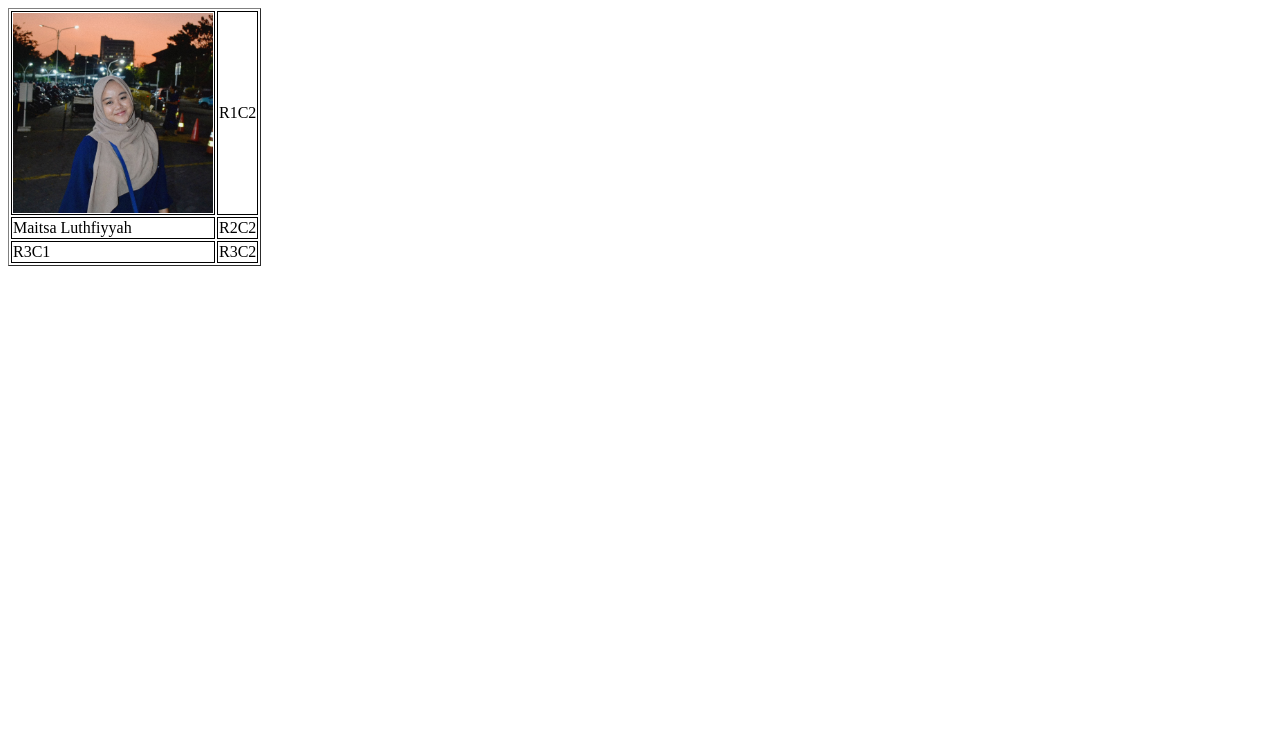
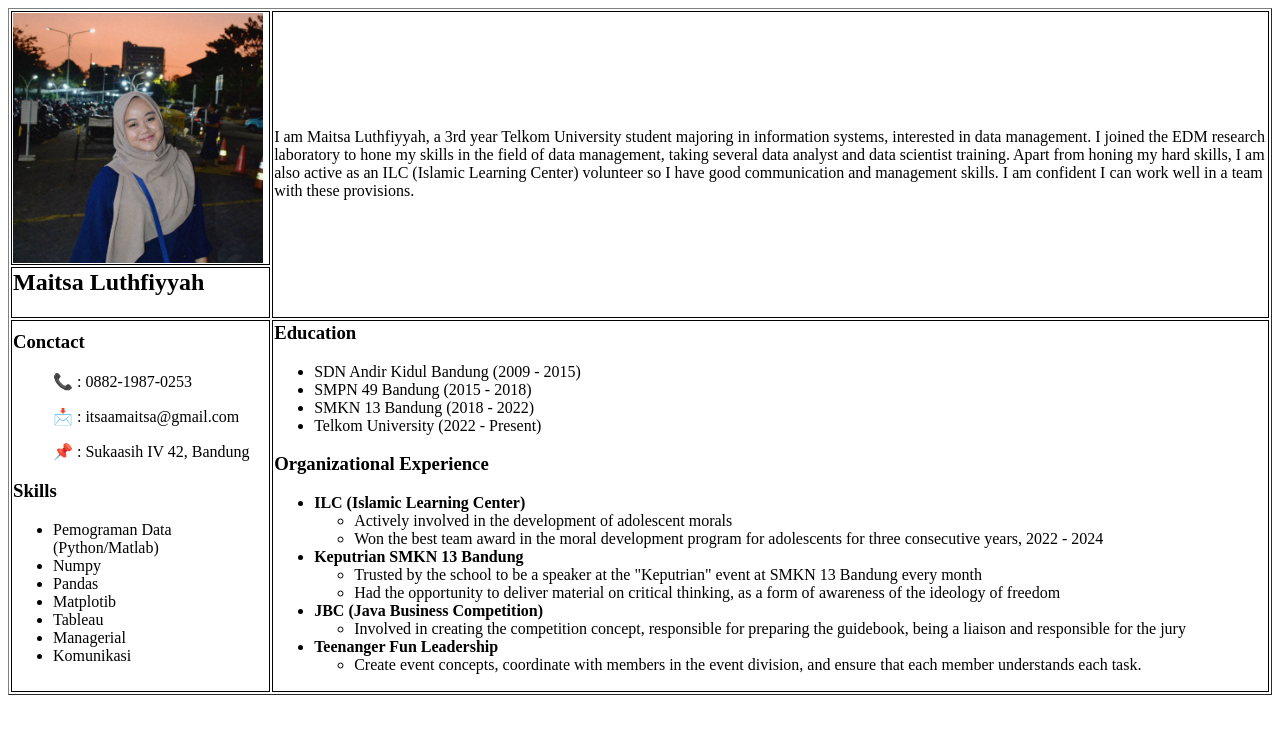
Before and after one commit to tsaacod/Website-Personal_Profile, a plain HTML site: page index.html in a window 1280 px wide. Drawn offline with Linux system fonts and the light colour scheme.

Commit message:
index.html

```diff
--- a/index.html
+++ b/index.html
@@ -1,22 +1,92 @@
 <html>
     <head>
-        <title>Halaman 1</title>
+        <title>Personal Profil</title>
     </head>
     <body>
         <TABLE border="1">
             <TR>
                 <TD style="border: solid 1px black" >
-                    <img src="week2_img1.jpg" width="200">
+                    <img src="week2_img1.jpg" width="250">
                 </TD>
-                <TD style="border: solid 1px black">R1C2</TD>
+                <TD style="border: solid 1px black" rowspan="2">
+                    <p>
+                        I am Maitsa Luthfiyyah, a 3rd year Telkom University student majoring in information systems, interested in data management. I joined the EDM research laboratory to hone my skills in the field of data management, taking several data analyst and data scientist training. Apart from honing my hard skills, I am also active as an ILC (Islamic Learning Center) volunteer so I have good communication and management skills. I am confident I can work well in a team with these provisions.
+                    </p>
+                </TD>
             </TR>
             <TR>
-                <TD style="border: solid 1px black">Maitsa Luthfiyyah</TD>
-                <TD style="border: solid 1px black">R2C2</TD>
+                <TD style="border: solid 1px black"><h2>Maitsa Luthfiyyah</h2></TD>
             </TR>
             <TR>
-                <TD style="border: solid 1px black">R3C1</TD>
-                <TD style="border: solid 1px black">R3C2</TD>
+                <TD style="border: solid 1px black">
+                    <h3>Conctact</h3>
+                    <ul>
+                        <p>
+                            📞  : 0882-1987-0253
+                        </p>
+                        <p>
+                            📩  : itsaamaitsa@gmail.com
+                        </p>
+                        <p>
+                            📌  : Sukaasih IV 42, Bandung
+                        </p>
+                    </ul>
+
+                    <h3>Skills</h3>
+                    <ul>
+                        <li>Pemograman Data (Python/Matlab)</li>
+                        <li>Numpy</li>
+                        <li>Pandas</li>
+                        <li>Matplotib</li>
+                        <li>Tableau</li>
+                        <li>Managerial</li>
+                        <li>Komunikasi</li>
+                    </ul>
+                </TD>
+                <TD style="border: solid 1px black">
+                    <h3>Education</h3>
+                    <ul>
+                        <li>SDN Andir Kidul Bandung (2009 - 2015)</li>
+                        <li>SMPN 49 Bandung (2015 - 2018)</li>
+                        <li>SMKN 13 Bandung (2018 - 2022)</li>
+                        <li>Telkom University (2022 - Present)</li>
+                    </ul>
+                    <h3>Organizational Experience</h3>
+                    <ul>
+                        <li>
+                            <b>ILC (Islamic Learning Center)</b>
+                            <ul>
+                                <li>Actively involved in the development of adolescent morals</li>
+                            <li>Won the best team award in the moral development program for adolescents for three consecutive years, 2022 - 2024</li>
+                            </ul>
+                        </li>
+
+                        <li>
+                            <b>Keputrian SMKN 13 Bandung</b>
+                            <ul>
+                                <li>Trusted by the school to be a speaker at the "Keputrian" event at SMKN 13 Bandung every month</li>
+                                <li>Had the opportunity to deliver material on critical thinking, as a form of awareness of the ideology of freedom</li>
+                            </ul>
+                        </li>
+
+                        <li>
+                            <b>JBC (Java Business Competition)</b>
+                            <ul>
+                                <li>Involved in creating the competition concept, responsible for preparing the guidebook, being a liaison and responsible for the jury</li>
+                            </ul>
+                        </li>
+
+                        <li>
+                            <b>Teenanger Fun Leadership</b>
+                            <ul>
+                                <li>Create event concepts, coordinate with members in the event
+                                    division, and ensure that each member understands each task.</li>
+                            </ul>
+                        </li>
+
+                    </ul>
+
+                </TD>
             </TR>
         </TABLE>
     </body>
```
